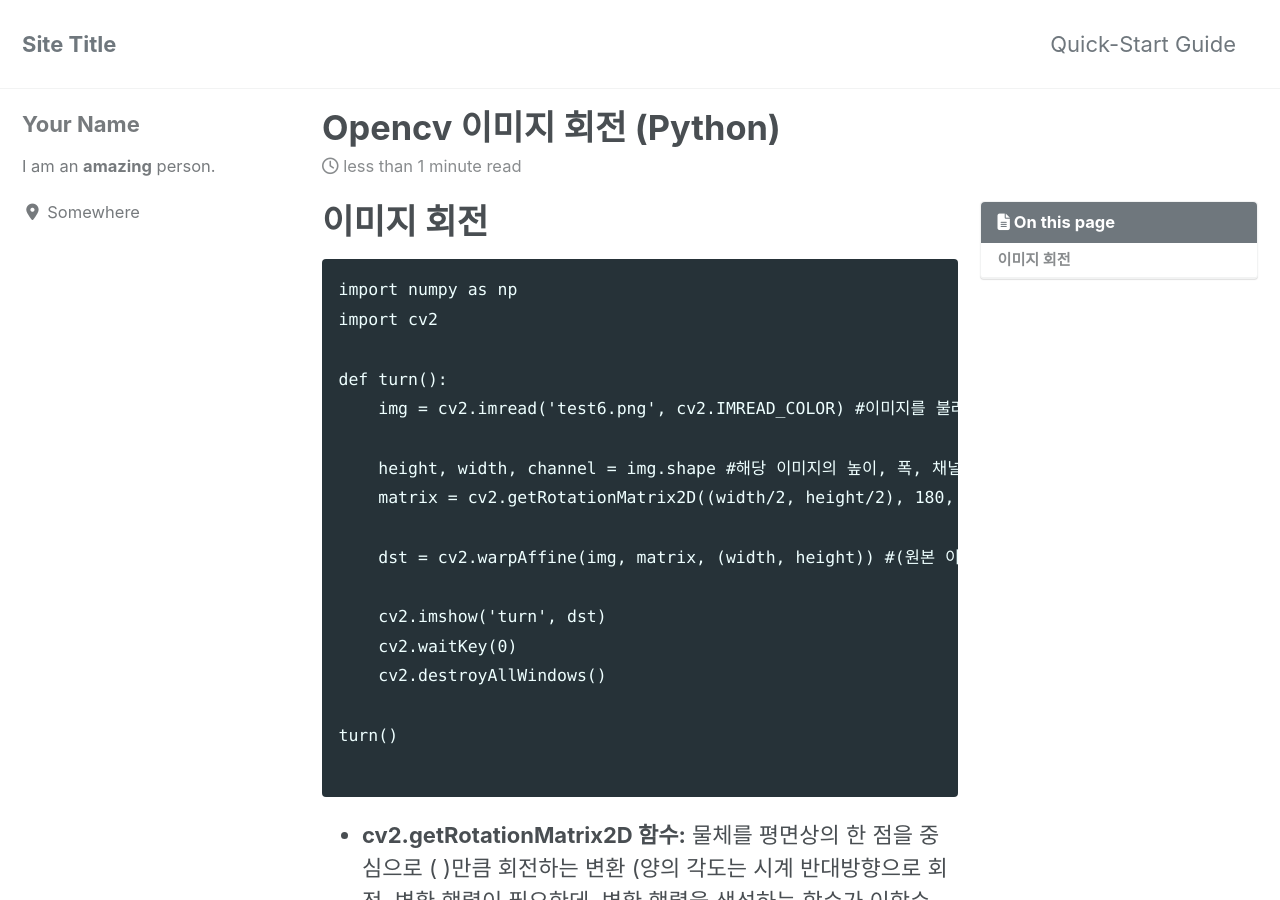
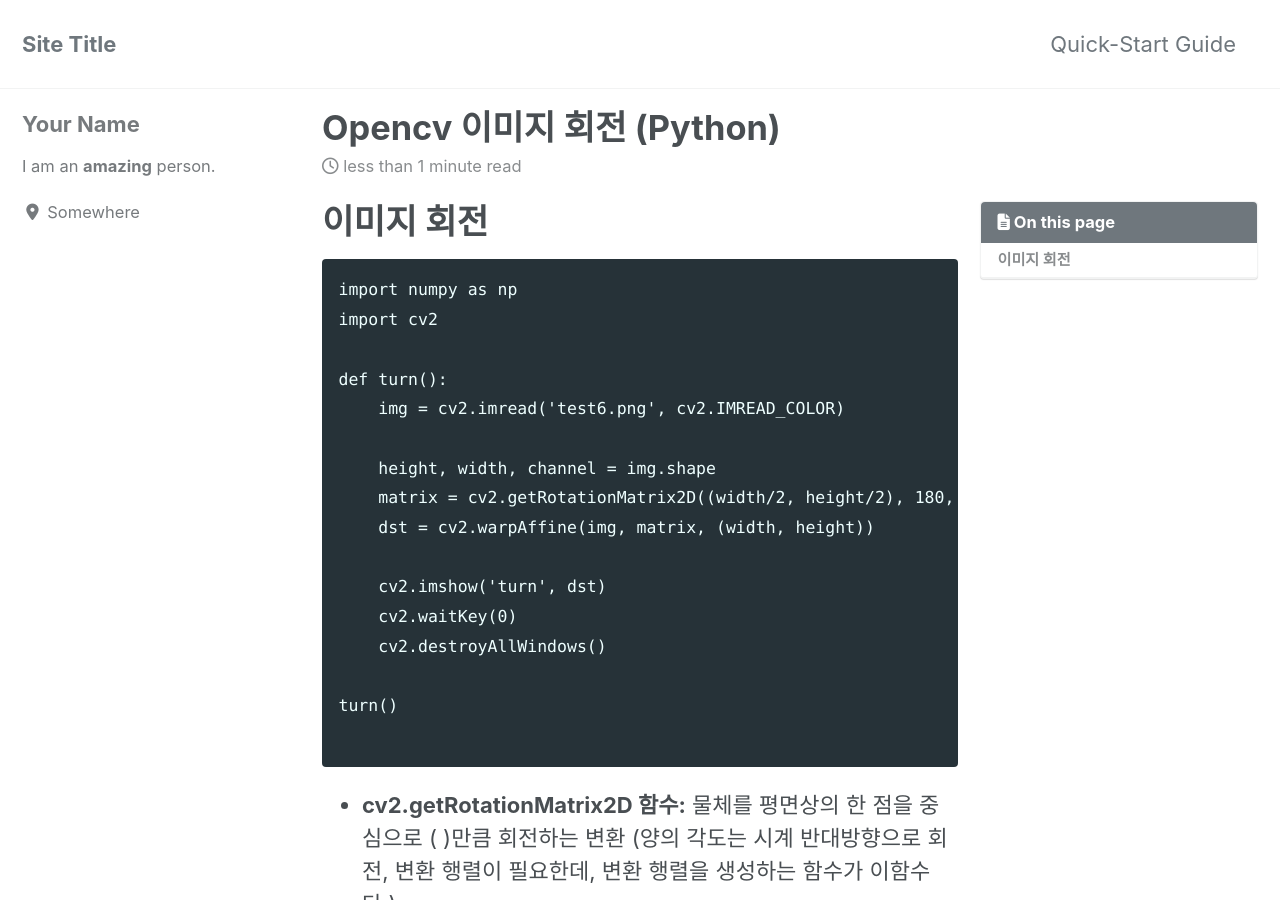
Before and after one commit to rin1004/MyStudy, a Jekyll site: the page built from _posts/2020-02-12-이미지 회전.md, in a window 1280 px wide and 900 px high. Built offline with Jekyll 4.4.1, drawn with Linux system fonts in a browser that asks for light colours; cached includes are drawn as plain includes; nearby versions of some CDN libraries.

Commit message:
Update 2020-02-12-이미지 회전.md

```diff
--- a/_posts/2020-02-12-이미지 회전.md
+++ b/_posts/2020-02-12-이미지 회전.md
@@ -11,12 +11,11 @@ import numpy as np
 import cv2
 
 def turn():
-    img = cv2.imread('test6.png', cv2.IMREAD_COLOR) #이미지를 불러옴
+    img = cv2.imread('test6.png', cv2.IMREAD_COLOR)
 
-    height, width, channel = img.shape #해당 이미지의 높이, 폭, 채널의 값 지정
-    matrix = cv2.getRotationMatrix2D((width/2, height/2), 180, 1) #중심점, 각도, 1은 확대/축소 값
-
-    dst = cv2.warpAffine(img, matrix, (width, height)) #(원본 이미지, 배열, (결과 이미지 너비, 결과 이미지 높이))을 의미
+    height, width, channel = img.shape
+    matrix = cv2.getRotationMatrix2D((width/2, height/2), 180, 1)
+    dst = cv2.warpAffine(img, matrix, (width, height))
 
     cv2.imshow('turn', dst)
     cv2.waitKey(0)
```
